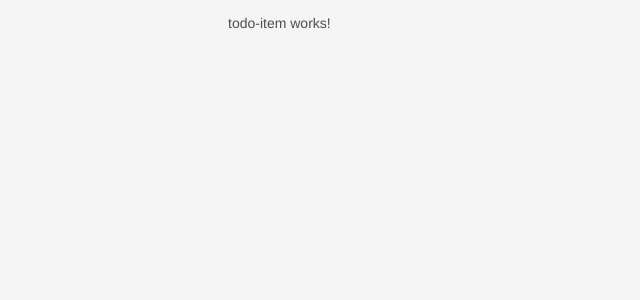
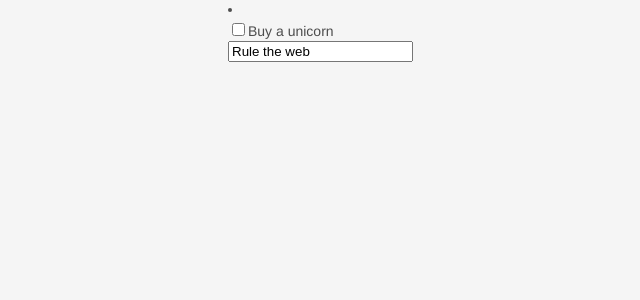
Before and after one commit to lean-todo/angular-sample, an Angular app: page / in a window 1280 px wide. Shown: the top 300 px of the page, without its empty margins (137-777 px from the left). Built offline with nearby package versions, Linux system fonts and the light colour scheme.

Commit message:
Provide the component's html.

```diff
--- a/src/app/todos/todo-item/todo-item.component.html
+++ b/src/app/todos/todo-item/todo-item.component.html
@@ -1,3 +1,8 @@
-<p>
-  todo-item works!
-</p>
+<li>
+  <div class="view">
+    <input class="toggle" type="checkbox">
+    <label>Buy a unicorn</label>
+    <button class="destroy"></button>
+  </div>
+  <input class="edit" value="Rule the web">
+</li>
```
